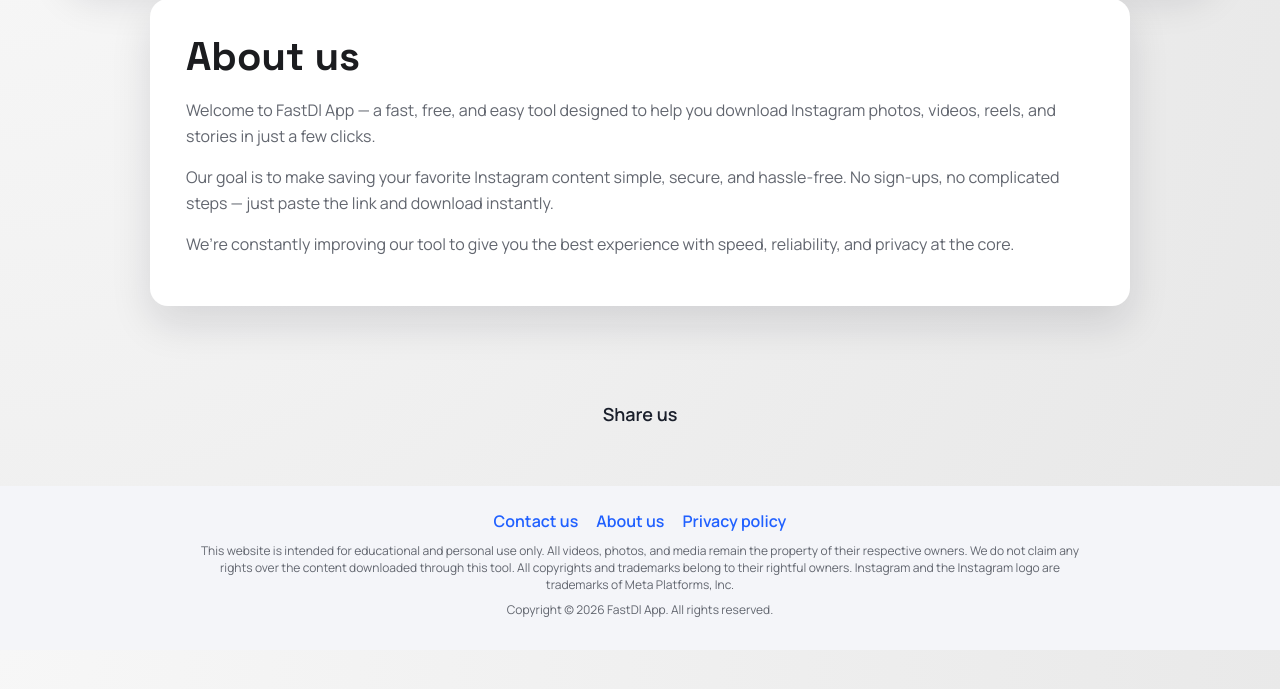
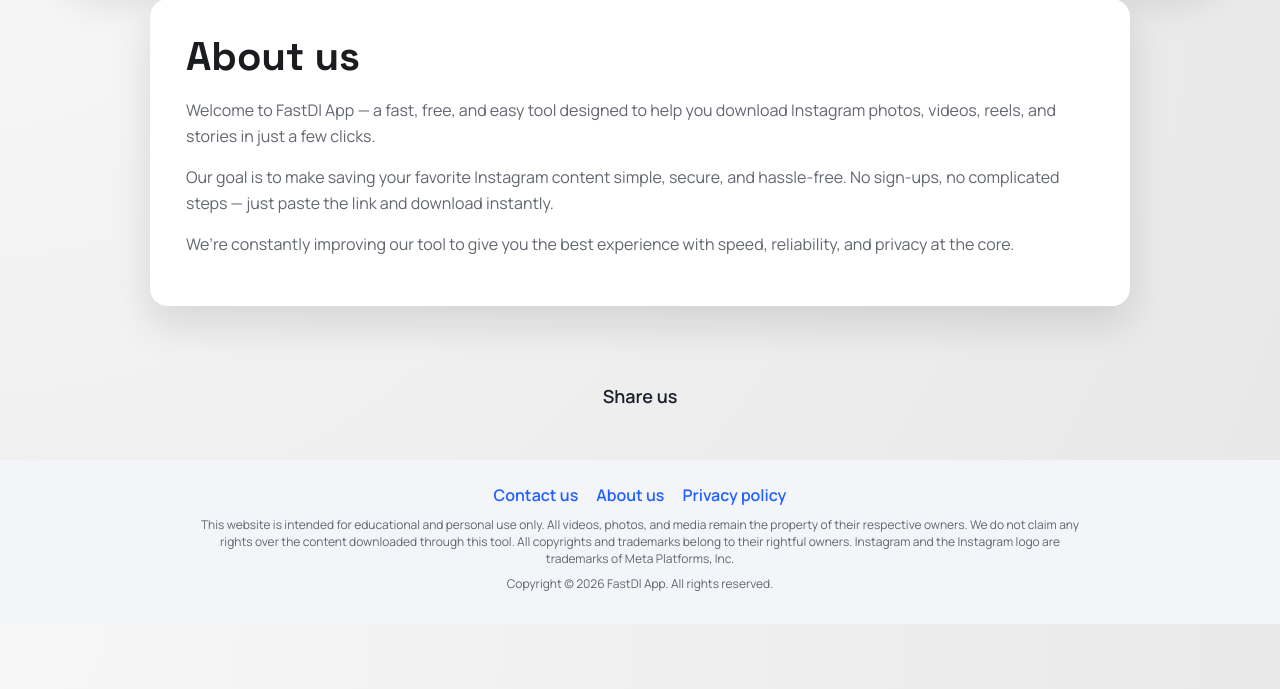
Before and after one commit to pankajvermatechtouch-a11y/web, a Flask app: page /1/about in a window 1280 px wide. Shown: the part 111-800 px from the top of the page. Run offline with Flask 3, Linux system fonts and the light colour scheme; some libraries are stand-ins or nearby versions.

Commit message:
Update style.css

```diff
--- a/static/style.css
+++ b/static/style.css
@@ -623,8 +623,8 @@ h1 {
 
 .share-section {
   text-align: center;
-  margin: 20px auto 10px;
-  padding: 16px 12px;
+  margin: 10px auto 10px;
+  padding: 8px 12px;
 }
 
 .share-title {
```
